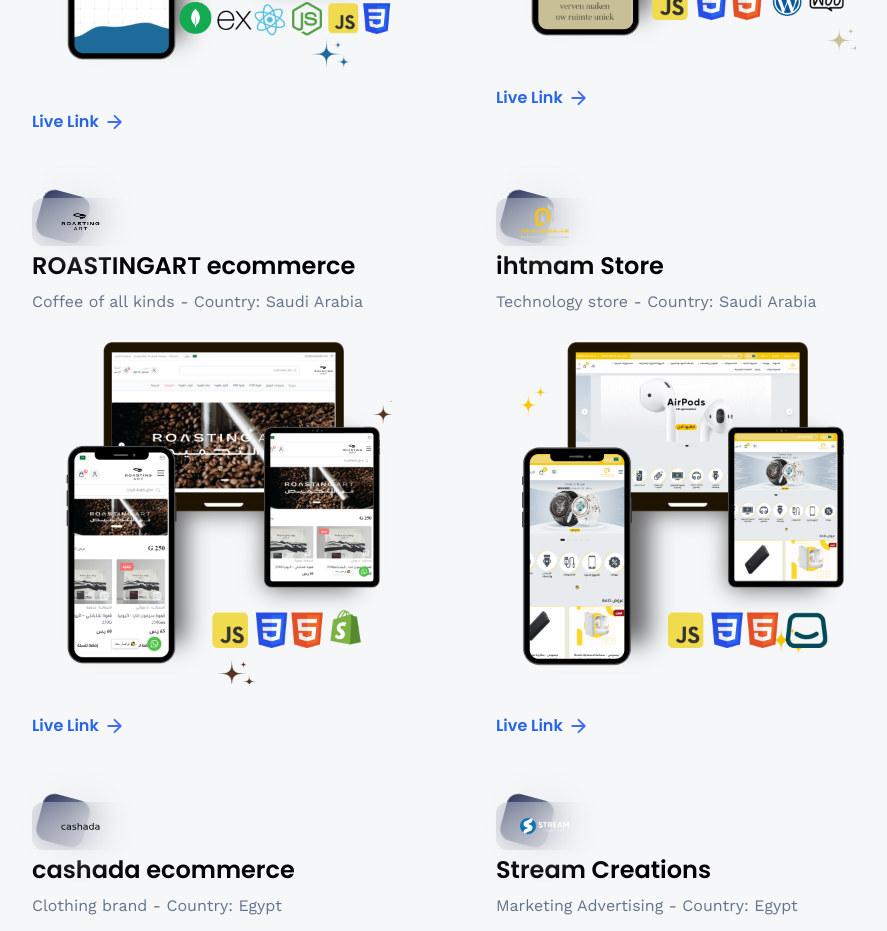
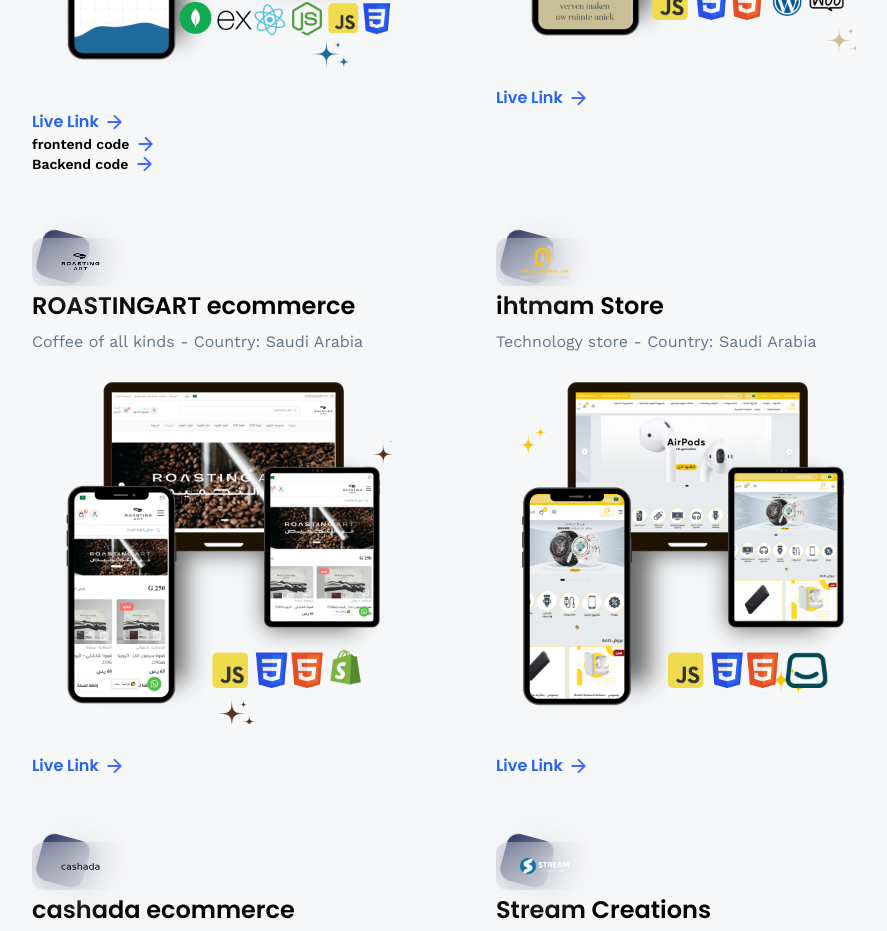
Before and after one commit to KarimEmadHmady/Portfolio, a React (Vite) app: page /projects in a window 1280 px wide. Shown: the part 2100-3031 px from the top of the page, without its empty margins (160-1047 px from the left). Built offline with nearby package versions, Linux system fonts and the light colour scheme; no server answers; a web font is replaced by a local one.

Commit message:
edite 4/6

```diff
--- a/src/constants/index.js
+++ b/src/constants/index.js
@@ -268,8 +268,8 @@
     description: "Breakfast order system for employees - Country: Egypt",
     link: "https://breakfast-stream.netlify.app/",
     imgProdu: system,
-    demo: "",
-    codeback: ""
+    demo: "https://github.com/KarimEmadHmady/frontend-bf-stream",
+    codeback: "https://github.com/KarimEmadHmady/backend-bf-stream"
   },
 
   {
```
